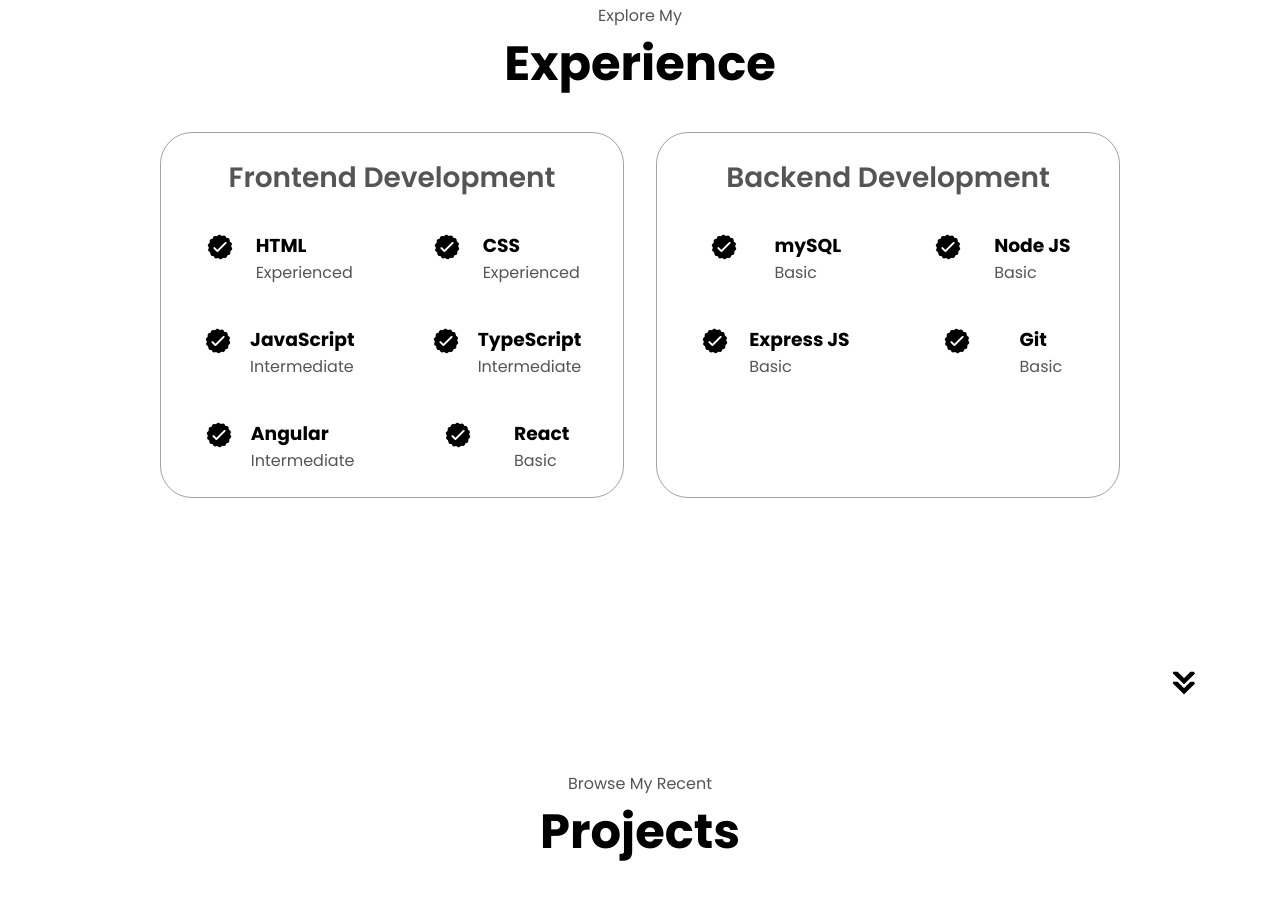
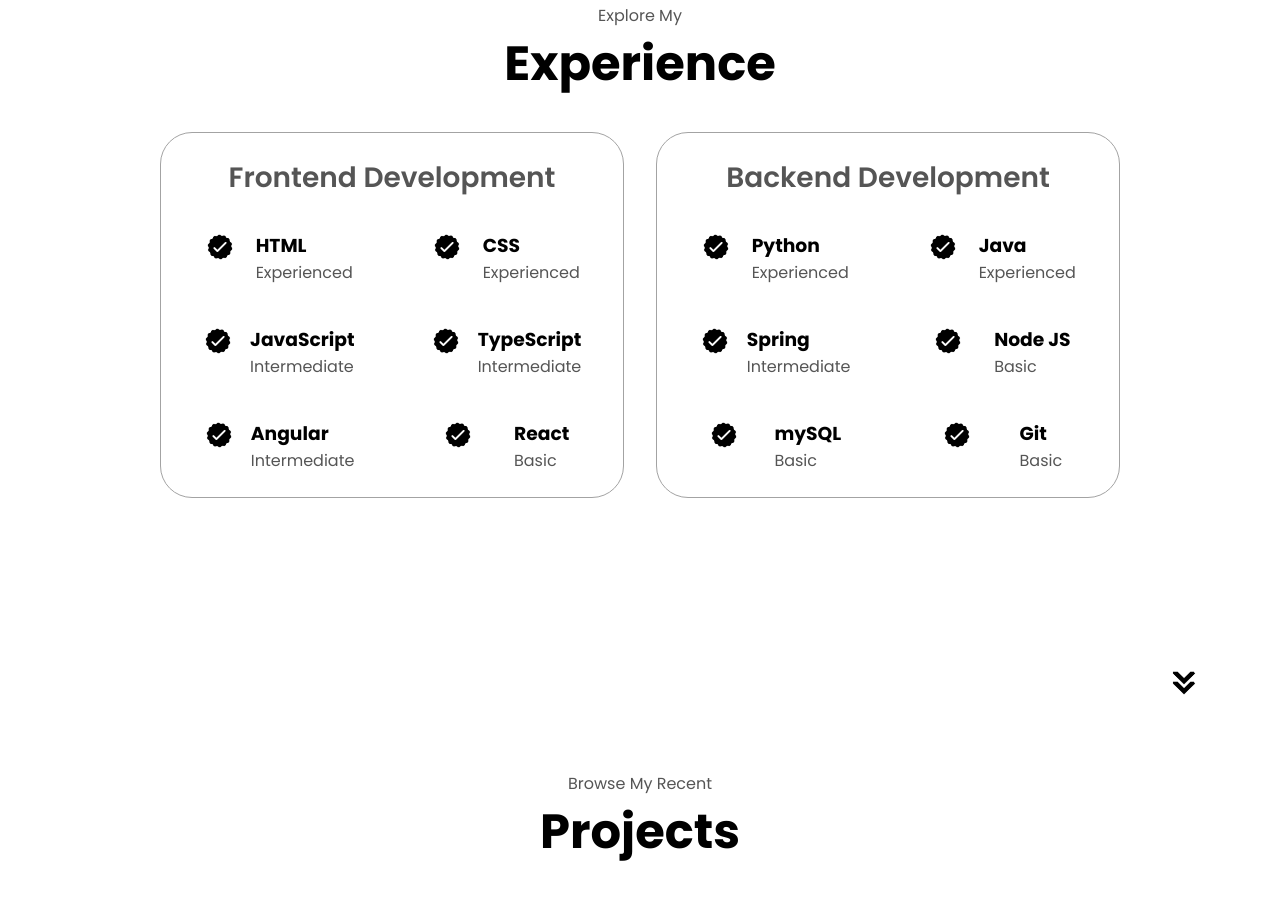
Before and after one commit to groberthughes/html-css-js-portfolio, a plain HTML site: page index.html in a window 1280 px wide. Shown: the part 1573-2470 px from the top of the page. Drawn offline with Linux system fonts and the light colour scheme.

Commit message:
Index update for publishing

```diff
--- a/index.html
+++ b/index.html
@@ -3,7 +3,7 @@
 <head>
     <meta charset="UTF-8">
     <meta name="viewport" content="width=device-width, initial-scale=1.0">
-    <title>My Portfolio</title>
+    <title>George Hughes</title>
     <link rel="stylesheet" href="style.css">
     <link rel="stylesheet" href="mediaqueries.css">
 </head>
@@ -195,8 +195,30 @@
                                 class="icon"
                             />
                             <div>
-                                <h3>mySQL</h3>
-                                <p>Basic</p>
+                                <h3>Python</h3>
+                                <p>Experienced</p>
+                            </div>
+                        </article>
+                        <article>
+                            <img
+                                src="./assets/checkmark.png"
+                                alt="Experience icon"
+                                class="icon"
+                            />
+                            <div>
+                                <h3>Java</h3>
+                                <p>Experienced</p>
+                            </div>
+                        </article>
+                        <article>
+                            <img
+                                src="./assets/checkmark.png"
+                                alt="Experience icon"
+                                class="icon"
+                            />
+                            <div>
+                                <h3>Spring</h3>
+                                <p>Intermediate</p>
                             </div>
                         </article>
                         <article>
@@ -217,7 +239,7 @@
                                 class="icon"
                             />
                             <div>
-                                <h3>Express JS</h3>
+                                <h3>mySQL</h3>
                                 <p>Basic</p>
                             </div>
                         </article>
@@ -362,7 +384,7 @@
                 </ul>
             </div>
         </nav>
-        <p>Copyright &#169; 2024 George Hughes. All Rights Reserved.</p>
+        <p>Copyright &#169; 2024 George Hughes - All Rights Reserved.</p>
     </footer>
     <script src="script.js"></script>
 </body>
```
